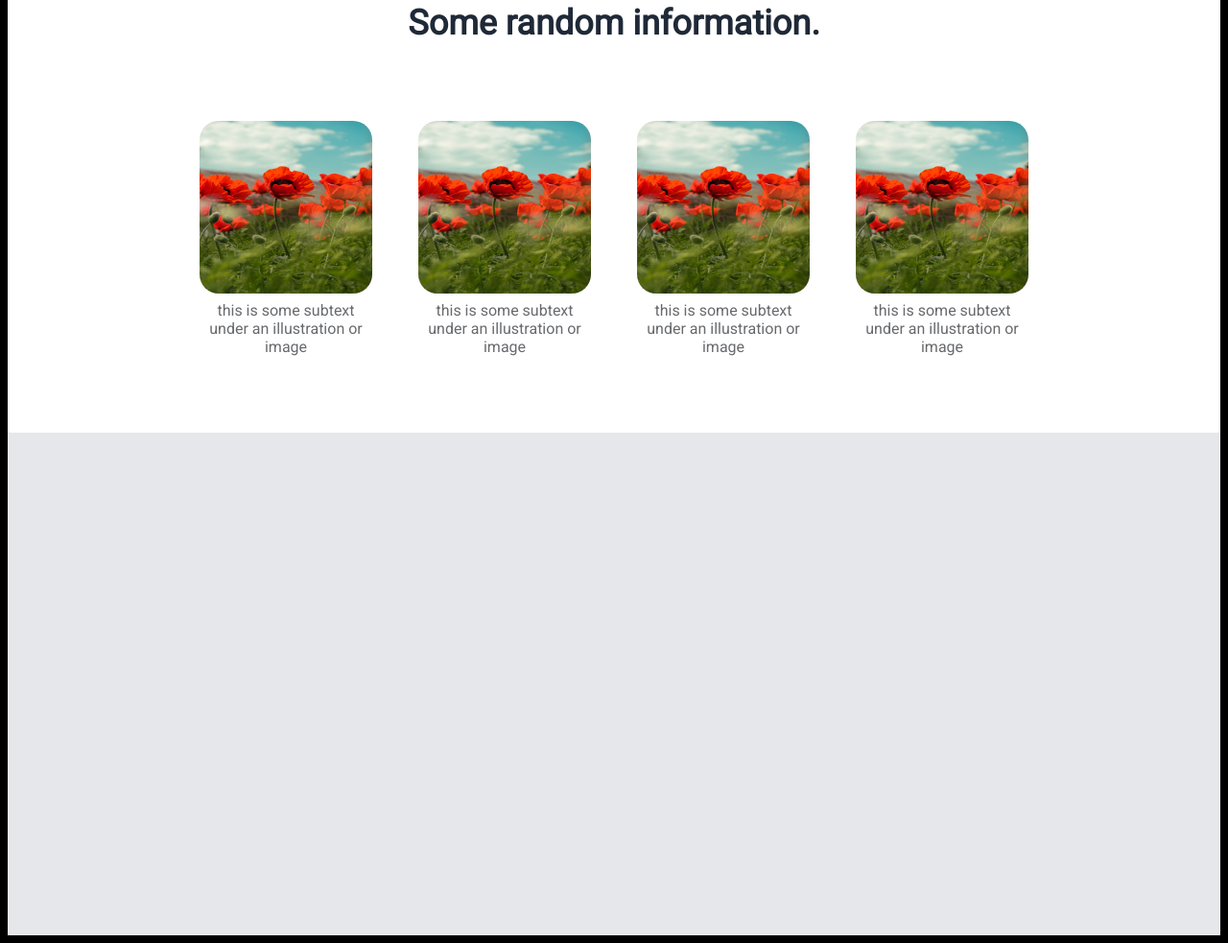
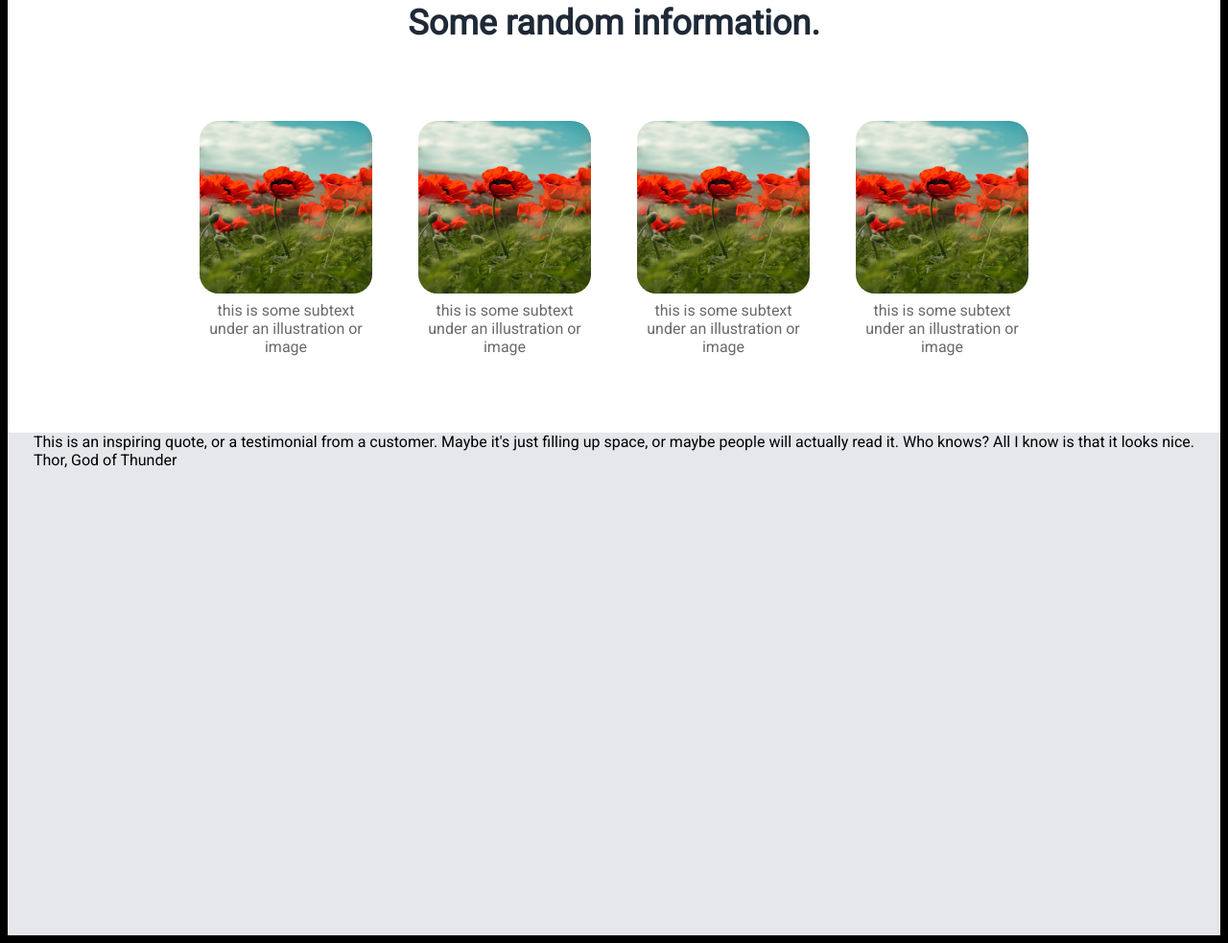
Before and after one commit to royalh23/landing-page, a plain HTML site: page index.html in a window 1280 px wide. Shown: the part 605-1588 px from the top of the page at 96% size. Drawn offline with Linux system fonts and the light colour scheme.

Commit message:
Add contents of third section to HTML

```diff
--- a/index.html
+++ b/index.html
@@ -62,7 +62,10 @@
 
         <div class="third-section center">
             <div class="third-section-container">
-
+                <div class="quote">This is an inspiring quote, or a testimonial from a customer. Maybe it's just filling up space, or maybe people will actually read it.
+                                    Who knows? All I know is that it looks nice.
+                </div>
+                <div class="quote-author">Thor, God of Thunder</div>
             </div>
         </div>
 
```
